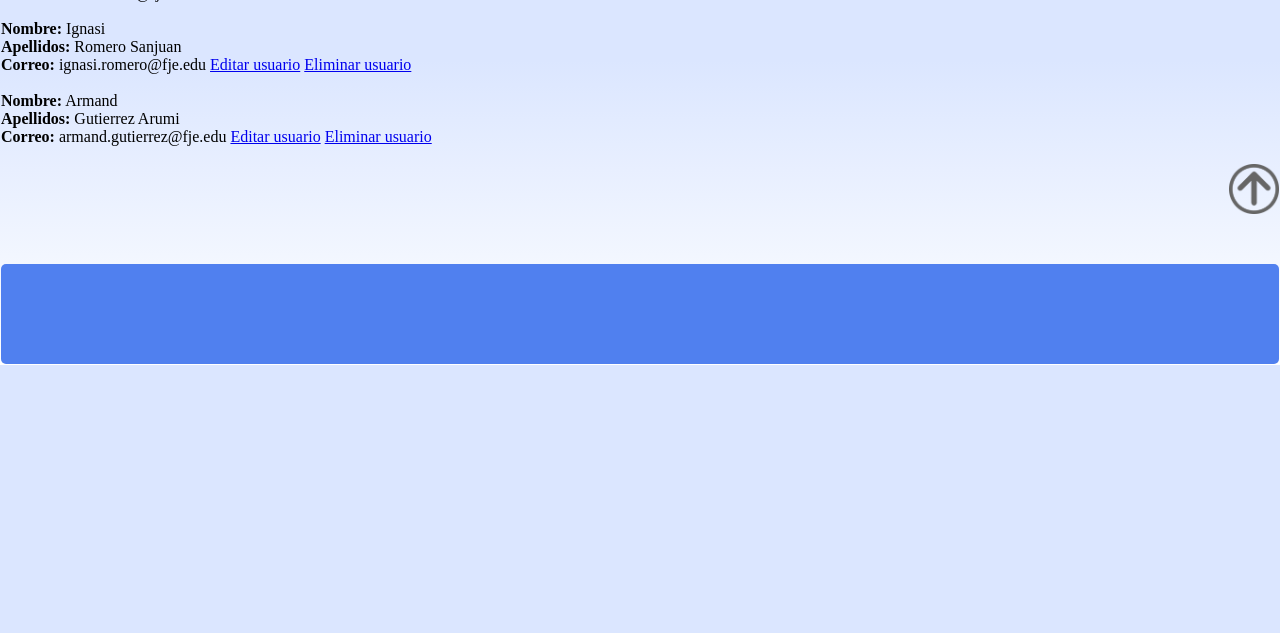
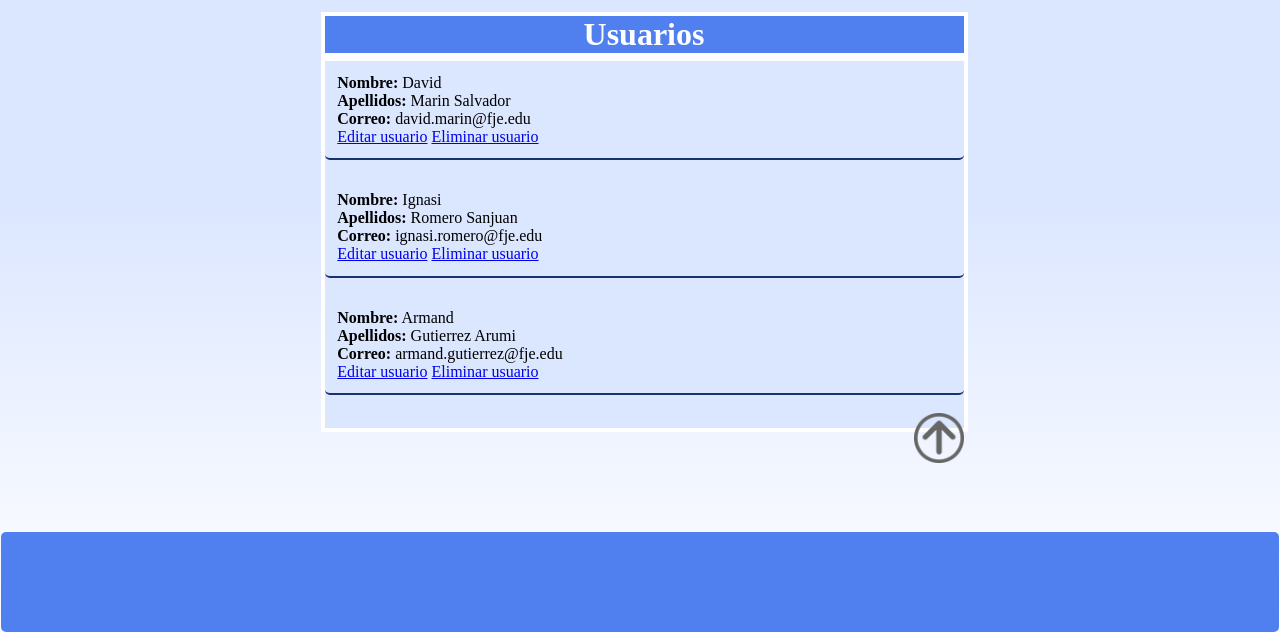
Before and after one commit to hermosilla7/Proyecto_5, a PHP site: page /usuarios.php in a window 1280 px wide. Shown: the part 258-891 px from the top of the page. Before the commit the page ends 623 px from the top, so only its background shows below. Run offline with PHP 8.4, Linux system fonts and the light colour scheme; a user stored in the database is signed in; data comes from the database, SQL or seed files in the repository; some libraries are stand-ins or nearby versions.

Commit message:
usuarios

```diff
--- a/css/estilo.css
+++ b/css/estilo.css
@@ -389,3 +389,25 @@ h2{
   text-align: center;
   width: 11%;
 }
+
+/*/////////////////////////////////////ususers//////////////////////*/
+.usuarios {
+  margin-left: 25%;
+  width: 50%;
+  background: #dbe6ff none repeat scroll 0 0;
+  border: 4px solid #fff;
+}
+.users{
+  border-bottom: 2px solid #17326e;
+  border-radius: 5px;
+  padding: 2%;
+}
+.titluse {
+  background: #5080ef none repeat scroll 0 0;
+  border: 4px solid #fff;
+  display: block;
+  margin-left: 25%;
+  margin-top: 5%;
+  text-align: center;
+  width: 50%;
+}
--- a/usuarios.php
+++ b/usuarios.php
@@ -3,13 +3,16 @@
     $consulta_usuarios = "SELECT * FROM usuario where activo = 1";
     $result_usuarios = mysqli_query($con, $consulta_usuarios);
 ?>
-    <div id="usuarios">
+<div class="titluse">
+        <h1>Usuarios</h1>
+    </div>
+    <div id="usuarios" class="usuarios">
         <div class="prin-img" style="margin-bottom: 15px;">
 
         <?php
             $usuariosArray = [];
             while ($usuario = mysqli_fetch_array($result_usuarios)) {
-                echo "<b style='margin-top: 15px;'>Nombre:</b> ";
+                echo "<div class='users'><b style='margin-top: 15px;'>Nombre:</b> ";
                 echo utf8_encode($usuario['nombre']);
                 echo "<br/>";
                 echo "<b>Apellidos:</b> ";
@@ -17,11 +20,12 @@
                 echo "<br/>";
                 echo "<b>Correo:</b> ";
                 echo utf8_encode($usuario['correo']);
+                 echo "<br/>";
         ?>
             <a href="usuarios_modificar_admin.php?id=<?php echo $usuario['id']; ?>">Editar usuario</a>
             <a href="usuarios_baja_admin.proc.php?id=<?php echo $usuario['id']; ?>">Eliminar usuario</a>
         <?php
-                echo "<br/><br/>";
+                echo "<br/></div><br/>";
             }
         ?>
             <a href="#" class="crunchify-top"><img src ="img/btt.png" style="float: right;" width="50px" height="50px"></a>
```
